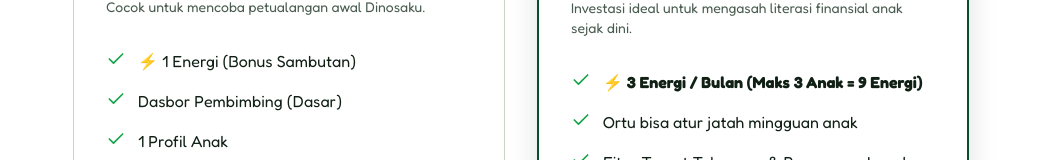
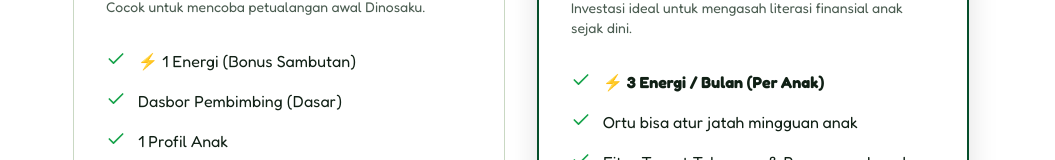
Before and after one commit to Alpucap/dinosaku, a Next.js app: page /subscribe in a window 1280 px wide. Shown: the part 568-728 px from the top of the page, without its empty margins (119-1174 px from the left). Built offline with nearby package versions, Linux system fonts and the light colour scheme; no server answers.

Commit message:
style: remove max energy text from family plan

```diff
--- a/app/subscribe/SubscribeClient.tsx
+++ b/app/subscribe/SubscribeClient.tsx
@@ -78,7 +78,7 @@ export default function SubscribeClient() {
             </div>
 
             <ul className="space-y-4 mb-8 flex-1">
-              <li className="flex items-start gap-3"><Check className="text-success shrink-0" size={20} /> <span className="text-text-primary font-bold">⚡ 3 Energi / Bulan (Maks 3 Anak = 9 Energi)</span></li>
+              <li className="flex items-start gap-3"><Check className="text-success shrink-0" size={20} /> <span className="text-text-primary font-bold">⚡ 3 Energi / Bulan (Per Anak)</span></li>
               <li className="flex items-start gap-3"><Check className="text-success shrink-0" size={20} /> <span className="text-text-primary">Ortu bisa atur jatah mingguan anak</span></li>
               <li className="flex items-start gap-3"><Check className="text-success shrink-0" size={20} /> <span className="text-text-primary">Fitur Target Tabungan & Penugasan Lengkap</span></li>
               <li className="flex items-start gap-3"><Check className="text-success shrink-0" size={20} /> <span className="text-text-primary">Laporan Belajar AI Bulanan</span></li>
```
